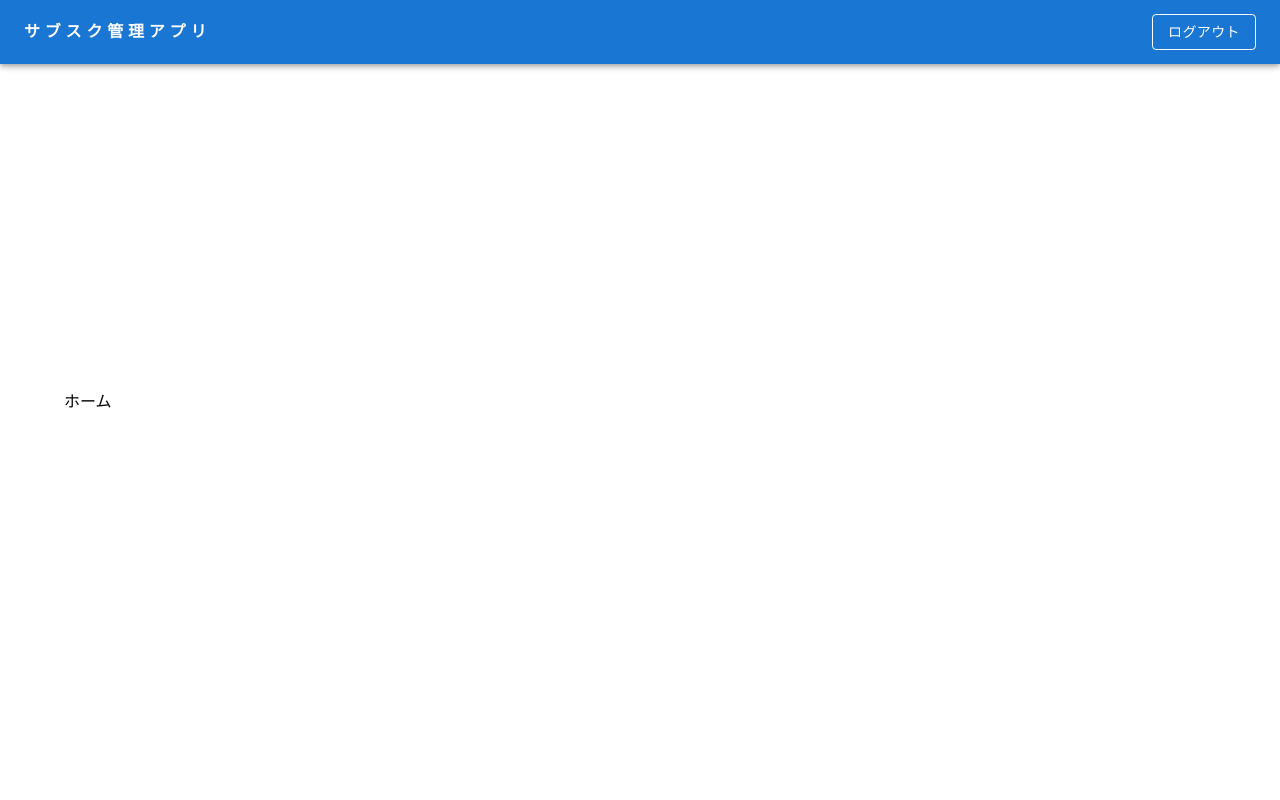
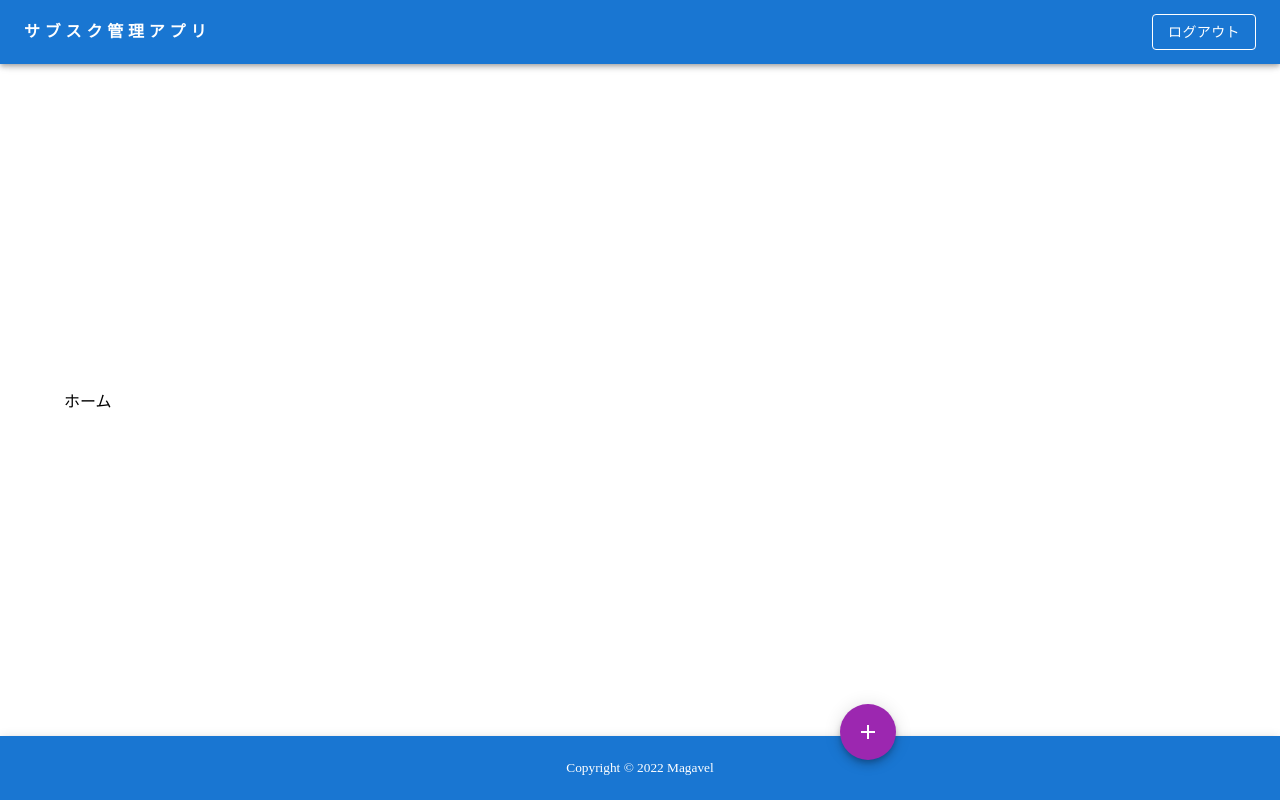
Before and after one commit to y-magavel/subscription-management-app, a React (Create React App) app: page /home in a window 1280 px wide. Built offline with nearby package versions, Linux system fonts and the light colour scheme; no server answers; sample sign-in values are in the browser's storage.

Commit message:
Footerコンポーネントを追加
コピーライトとサブスク追加ボタンをフッターに配置

```diff
--- /dev/null
+++ b/src/components/organisms/Footer.tsx
@@ -0,0 +1,19 @@
+import React from "react";
+import {AppBar, Toolbar, Fab} from "@mui/material";
+import AddIcon from '@mui/icons-material/Add';
+
+export const Footer: React.FC = () => {
+    return (
+        <>
+            <AppBar position="fixed" sx={{top: 'auto', bottom: 0}}>
+                <Toolbar sx={{justifyContent: 'space-between', margin: "auto"}}>
+                    <small>Copyright &copy; 2022 Magavel</small>
+                </Toolbar>
+                <Fab color="secondary" aria-label="add"
+                     sx={{position: "fixed", bottom: {xs: 30, md: 40}, right: {xs: "5%", md: "30%"}}}>
+                    <AddIcon/>
+                </Fab>
+            </AppBar>
+        </>
+    );
+};
--- a/src/components/pages/Home.tsx
+++ b/src/components/pages/Home.tsx
@@ -1,6 +1,7 @@
 import React from "react";
 import {Header} from "../organisms/Header";
 import {Container} from "@mui/material";
+import {Footer} from "../organisms/Footer";
 
 export const Home: React.FC = () => {
     return (
@@ -9,6 +10,7 @@ export const Home: React.FC = () => {
             <Container sx={{height: '100vh',display: 'flex', alignItems: 'center'}}>
                 ホーム
             </Container>
+            <Footer/>
         </>
     );
 };
```
